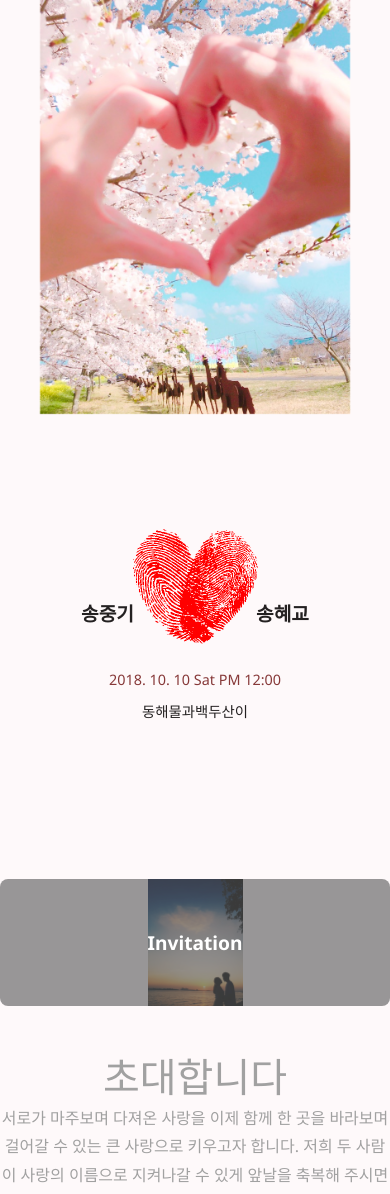
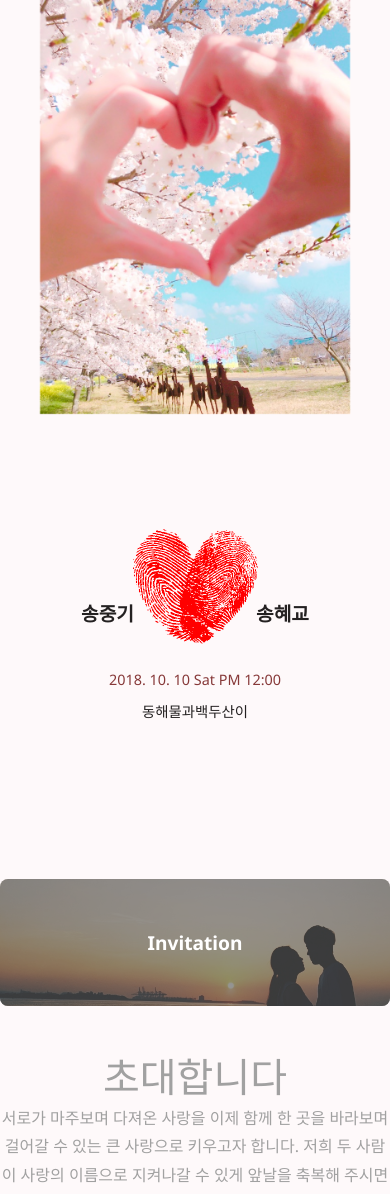
Before and after one commit to minw1540/wedding-invitation, a Vue app in the folder wedding/: page / in a window 390 px wide. Shown: the top 1194 px of the page. Built offline with nearby package versions, Linux system fonts and the light colour scheme; a small style sheet from the web is missing.

Commit message:
[mod] 세션 구별 이미지 css  수정

```diff
--- /dev/null
+++ b/wedding/src/directives/separation/css/media-separation.css
@@ -0,0 +1,8 @@
+/*태블릿*/
+@media (max-width: 768px) {
+    .section-separation-img {
+        background-attachment: initial;
+        background-size : 100% auto;
+        background-position: 0 85%;
+    }
+}
--- a/wedding/src/directives/separation/css/separation.css
+++ b/wedding/src/directives/separation/css/separation.css
@@ -8,8 +8,8 @@
 .section-separation-img {
     width: 100%;
     height: 100%;
+    border-radius: 8px;
     background-image: url('../../../assets/images/separation-img.jpeg');
-    border-radius: 8px;
     background-repeat: no-repeat;
     background-position: 50% 0;
     background-attachment: fixed;
--- a/wedding/src/directives/separation/separation.vue
+++ b/wedding/src/directives/separation/separation.vue
@@ -10,3 +10,4 @@
 
 <script type="text/javascript" src="./js/separation.js"></script>
 <style type="text/css" src="./css/separation.css"></style>
+<style type="text/css" src="./css/media-separation.css"></style>
```
